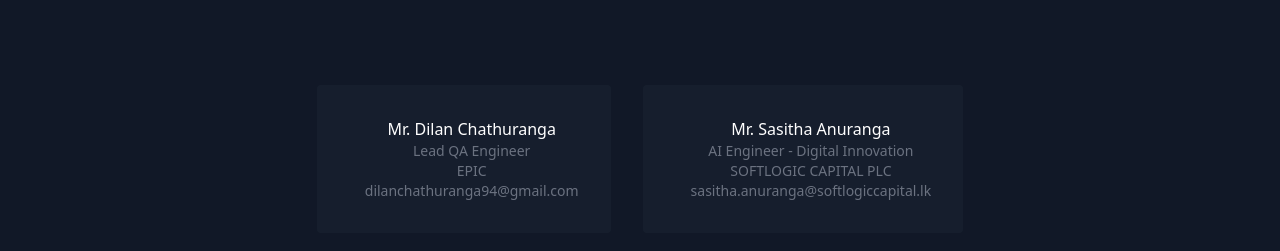
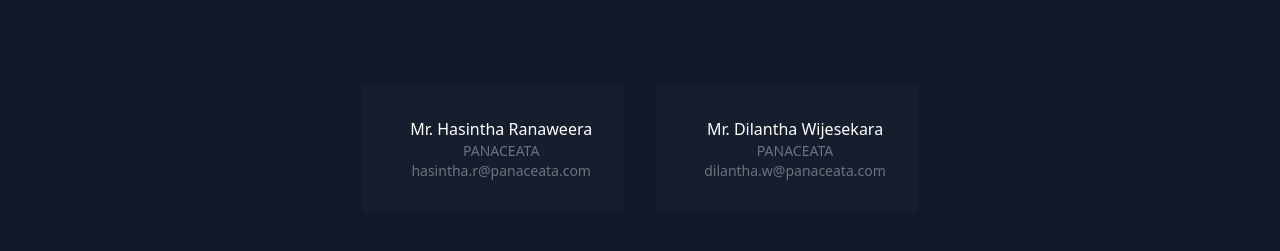
Before and after one commit to udeepa-des/portfolio-web, a React (Create React App) app: page / in a window 1280 px wide. Shown: the part 4131-4382 px from the top of the page. Built offline with nearby package versions, Linux system fonts and the light colour scheme.

Commit message:
Update data.js
changed reference

```diff
--- a/src/data.js
+++ b/src/data.js
@@ -35,16 +35,16 @@
 
 export const testimonials = [
   {
-    name: "Mr. Dilan Chathuranga",
-    occupation: "Lead QA Engineer",
-    company: "Epic",
-    email: "dilanchathuranga94@gmail.com"
+    name: "Mr. Hasintha Ranaweera",
+    mobile: "+94 70 336 0098",
+    company: "Panaceata",
+    email: "hasintha.r@panaceata.com"
   },
   {
-    name: "Mr. Sasitha Anuranga",
-    occupation: "AI Engineer - Digital Innovation",
-    company: "Softlogic Capital PLC",
-    email: "sasitha.anuranga@softlogiccapital.lk"
+    name: "Mr. Dilantha Wijesekara",
+    mobile: "+94 71 163 999",
+    company: "Panaceata",
+    email: "dilantha.w@panaceata.com"
   }
 
 ];
```
